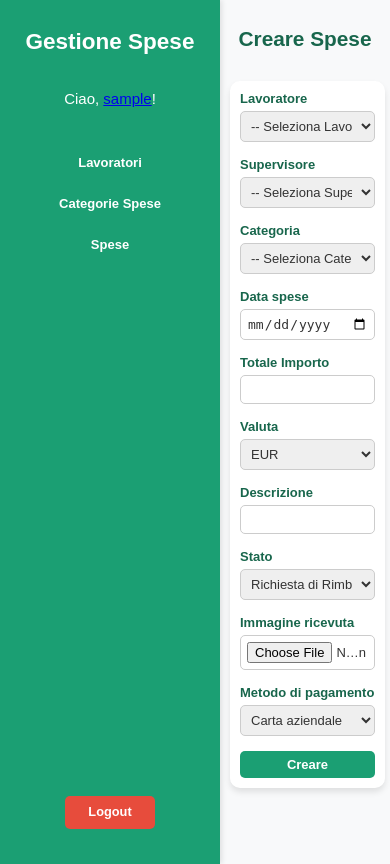
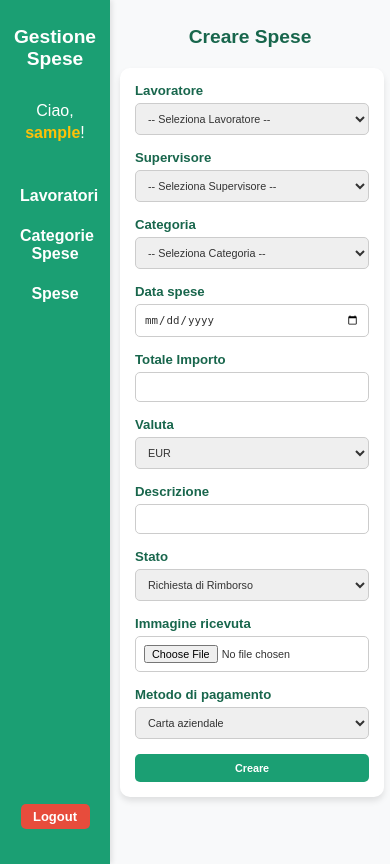
Before and after one commit to Crazilina/rapporto_spese, a Flask app: page /spese/new in a window 390 px wide. Run offline with Flask 3, Linux system fonts and the light colour scheme; the visitor is signed in with stand-in values (Sample User, id 1); data that the repository does not hold is empty; some libraries are stand-ins or nearby versions.

Commit message:
Updated CSS styles to be suitable for smaller screens like iphone, smartphone, etc

```diff
--- a/static/styles.css
+++ b/static/styles.css
@@ -10,6 +10,24 @@ body {
 .container {
     display: flex;
     height: 100vh;
+}
+
+.user-greeting {
+    font-size: 1.2rem; /* Размер шрифта для приветствия */
+    margin-bottom: 15px; /* Отступ снизу */
+    color: white; /* Цвет текста */
+    text-align: center; /* Выравнивание текста по центру */
+}
+
+.user-greeting a {
+    color: #ffc107; /* Желтый цвет для ссылки */
+    font-weight: bold; /* Жирный текст */
+    text-decoration: none; /* Убираем подчеркивание */
+}
+
+.user-greeting a:hover {
+    color: #e0a800; /* Темно-желтый цвет при наведении */
+    text-decoration: underline; /* Добавляем подчеркивание при наведении */
 }
 
 /* Сайдбар */
@@ -449,194 +467,6 @@ body {
 }
 
 
-/* Адаптация для экранов шириной менее 768px */
-@media (max-width: 768px) {
-    /* Сайдбар */
-    .sidebar {
-        width: 100px; /* Уменьшаем ширину */
-        font-size: 15px; /* Уменьшаем шрифт */
-        padding: 10px; /* Сужаем отступы */
-    }
-
-    .sidebar h2 {
-        font-size: 1.5em; /* Уменьшаем размер заголовка */
-        margin-bottom: 10px;
-    }
-
-    .sidebar ul li {
-        margin: 10px 0;
-    }
-
-    .sidebar ul li a {
-        font-size: 15px; /* Уменьшаем шрифт ссылок */
-        padding: 5px 8px; /* Уменьшаем отступы */
-    }
-
-    /* Контент */
-    .content {
-        padding: 15px; /* Уменьшаем отступы */
-    }
-
-    .content h1, .content h2 {
-        font-size: 1.5rem; /* Уменьшаем шрифт заголовков */
-    }
-
-    /* Таблицы */
-    .table-container {
-        overflow-x: auto; /* Добавляем горизонтальную прокрутку */
-    }
-
-    .table {
-        font-size: 12px; /* Уменьшаем шрифт в таблицах */
-    }
-
-    .table th,
-    .table td {
-        padding: 6px; /* Сужаем отступы внутри ячеек */
-    }
-
-    /* Кнопки */
-    .btn {
-        padding: 4px 8px; /* Уменьшаем отступы */
-        font-size: 0.8rem; /* Уменьшаем шрифт кнопок */
-    }
-
-    /* Кнопка "Aggiungi nuovo" */
-    .button-frame, .btn-success {
-        padding: 8px 16px; /* Уменьшаем отступы */
-        font-size: 0.9rem; /* Уменьшаем размер шрифта */
-    }
-
-    /* Форма */
-    .form-container {
-        width: 90%; /* Увеличиваем ширину формы */
-        padding: 15px; /* Уменьшаем отступы */
-    }
-
-    .form-label {
-        font-size: 14px; /* Уменьшаем шрифт */
-    }
-
-    .form-input {
-        font-size: 14px; /* Уменьшаем шрифт полей */
-        padding: 8px; /* Уменьшаем отступы */
-    }
-
-    .form-button {
-        font-size: 14px; /* Уменьшаем шрифт кнопки */
-        padding: 8px 12px; /* Уменьшаем отступы */
-    }
-
-    /* Карточки */
-    .card {
-        padding: 15px; /* Уменьшаем отступы */
-        max-width: 100%; /* Убираем ограничение ширины */
-    }
-
-    .card-title {
-        font-size: 20px; /* Уменьшаем размер заголовка */
-    }
-
-    .table-details th,
-    .table-details td {
-        font-size: 14px; /* Уменьшаем шрифт */
-        padding: 6px; /* Уменьшаем отступы */
-    }
-}
-
-/* Адаптация для экранов шириной менее 480px */
-@media (max-width: 480px) {
-    /* Общие настройки */
-    body {
-        font-size: 15px; /* Ещё больше уменьшаем шрифт */
-    }
-
-    /* Сайдбар */
-    .sidebar {
-        width: 80px; /* Ещё больше сужаем */
-        font-size: 15px; /* Ещё больше уменьшаем шрифт */
-        padding: 5px; /* Уменьшаем отступы */
-    }
-
-    .sidebar h2 {
-        font-size: 1rem; /* Уменьшаем заголовок */
-        margin-bottom: 5px;
-    }
-
-    .sidebar ul li a {
-        font-size: 13px; /* Ещё больше уменьшаем шрифт */
-        padding: 3px 5px; /* Уменьшаем отступы */
-    }
-
-    /* Контент */
-    .content {
-        padding: 10px; /* Уменьшаем отступы */
-    }
-
-    .content h1, .content h2 {
-        font-size: 1.3rem; /* Ещё больше уменьшаем шрифт заголовков */
-    }
-
-    /* Таблицы */
-    .table {
-        font-size: 12px; /* Уменьшаем шрифт в таблицах */
-    }
-
-    .table th,
-    .table td {
-        padding: 4px; /* Ещё больше уменьшаем отступы */
-    }
-
-    /* Кнопки */
-    .btn {
-        padding: 2px 6px; /* Ещё больше уменьшаем отступы */
-        font-size: 0.8rem; /* Уменьшаем шрифт кнопок */
-        min-width: 50px; /* Уменьшаем минимальную ширину */
-    }
-
-    /* Кнопка "Aggiungi nuovo" */
-    .button-frame, .btn-success {
-        padding: 6px 12px; /* Ещё больше уменьшаем отступы */
-        font-size: 0.6rem; /* Ещё больше уменьшаем размер шрифта */
-    }
-
-    /* Форма */
-    .form-container {
-        width: 90%; /* Растягиваем форму */
-        padding: 10px; /* Уменьшаем отступы */
-    }
-
-    .form-label {
-        font-size: 13px; /* Ещё больше уменьшаем шрифт */
-    }
-
-    .form-input {
-        font-size: 13px; /* Ещё больше уменьшаем шрифт в полях */
-        padding: 6px; /* Уменьшаем отступы */
-    }
-
-    .form-button {
-        font-size: 13px; /* Уменьшаем шрифт кнопки */
-        padding: 6px 10px; /* Уменьшаем отступы */
-    }
-
-    /* Карточки */
-    .card {
-        padding: 10px; /* Уменьшаем отступы */
-    }
-
-    .card-title {
-        font-size: 15px; /* Уменьшаем размер заголовка */
-    }
-
-    .table-details th,
-    .table-details td {
-        font-size: 13px; /* Уменьшаем шрифт */
-        padding: 4px; /* Уменьшаем отступы */
-    }
-}
-
-
 /* Общие стили для ссылок */
 .file-link {
     display: inline-block;
@@ -951,3 +726,264 @@ body {
     background-color: #e0a800; /* Тёмно-жёлтый при наведении */
     color: white;
 }
+
+
+/* Стили для экранов шириной до 768px (например, iPhone) */
+@media only screen and (max-width: 768px) {
+
+    /* Центрирование кнопки "Aggiungi Nuovo" */
+    .add-btn-container {
+        text-align: center; /* Центрируем кнопку */
+        margin: 12px 0; /* Уменьшаем отступы сверху и снизу */
+    }
+
+    .add-btn-container .button-frame {
+        font-size: 0.75rem; /* Уменьшаем размер текста */
+        padding: 6px 13px; /* Уменьшаем внутренние отступы */
+        border-radius: 7px; /* Уменьшаем радиус закругления */
+    }
+
+    .auth-buttons a {
+        padding: 6px 12px; /* Уменьшаем отступы */
+        font-size: 0.9rem; /* Уменьшаем размер текста */
+    }
+
+    /* Баннер */
+    .banner {
+        padding: 10px;
+        height: 400px; /* Уменьшаем высоту баннера */
+    }
+    .banner div {
+        font-size: 1.2rem;
+        padding: 10px;
+    }
+
+    .banner h1 {
+        font-size: 1.9rem; /* Уменьшаем размер текста */
+    }
+
+    .banner p {
+        font-size: 1rem; /* Уменьшаем размер текста */
+        margin: 5px 0 0;
+        word-wrap: break-word; /* Перенос текста */
+    }
+
+    /* Общий стиль */
+    body {
+        font-size: 12px; /* Уменьшение общего размера шрифта */
+        text-align: left; /* Текст выравнивается влево */
+    }
+
+    /* Кнопки */
+    .btn {
+        padding: 6px 12px; /* Уменьшаем отступы */
+        font-size: 13px; /* Уменьшаем размер шрифта */
+        min-width: 45px; /* Минимальная ширина кнопки */
+    }
+    .btn-outline-info,
+    .btn-outline-warning,
+    .btn-outline-danger,
+    .btn-secondary {
+        font-size: 0.8rem; /* Уменьшаем текст кнопок */
+        padding: 4px 10px; /* Уменьшаем внутренние отступы */
+        border-radius: 4px; /* Закругляем углы */
+    }
+
+    /* Карточки */
+    .card {
+        width: 95%; /* Уменьшение ширины карточки */
+        margin: auto; /* Центрируем карточку */
+        padding: 7px; /* Уменьшаем отступы */
+        word-wrap: break-word; /* Перенос текста */
+    }
+
+    .card-title {
+        font-size: 1.0em; /* Уменьшаем размер заголовка */
+    }
+
+    .card-actions {
+        display: flex; /* Flexbox для выравнивания кнопок */
+        flex-wrap: wrap; /* Кнопки переносятся */
+        justify-content: center; /* Центрируем кнопки */
+        gap: 8px; /* Промежуток между кнопками */
+        margin-top: 10px; /* Отступ сверху */
+        word-wrap: break-word; /* Перенос текста */
+    }
+
+    .card-actions .btn {
+        font-size: 0.9rem; /* Уменьшаем размер кнопок */
+        padding: 4px 8px; /* Уменьшаем отступы */
+        min-width: 70px; /* Минимальная ширина кнопок */
+    }
+
+    /* Общий контейнер текста */
+    .content {
+        padding: 10px; /* Добавляем внутренние отступы */
+    }
+
+    /* Центрирование текста */
+    .content h2,
+    .content p {
+        text-align: center; /* Выравниваем текст по центру */
+    }
+
+    .file-link {
+        width: 80%;
+    }
+    .flash-messages {
+        font-size: 0.85rem; /* Уменьшаем размер текста сообщений */
+        padding: 10px; /* Уменьшаем отступы */
+    }
+
+    /* Форма создания/редактирования */
+    .form-container {
+        width: 90%; /* Уменьшаем ширину формы */
+        margin: 20px auto; /* Центрируем форму с меньшими отступами */
+        padding: 15px; /* Уменьшаем внутренние отступы */
+    }
+
+    .form-label {
+        font-size: 1.1em; /* Уменьшаем размер текста метки */
+    }
+
+    .form-input {
+        padding: 8px; /* Уменьшаем отступы */
+        font-size: 0.9em; /* Уменьшаем размер текста */
+    }
+
+    .form-button {
+        padding: 8px; /* Уменьшаем отступы */
+        font-size: 0.9em; /* Уменьшаем размер текста */
+    }
+
+    .form-title{
+        font-size: 1.2rem; /* Уменьшаем размер шрифта заголовка */
+    }
+
+    /* Стили для заголовка и текста */
+    h2 {
+        font-size: 1.2rem; /* Уменьшаем размер шрифта заголовка */
+        margin-bottom: 10px; /* Уменьшаем отступ снизу */
+    }
+
+    .header-title h1 {
+        font-size: 1.0rem; /* Уменьшаем размер заголовка */
+    }
+
+    p {
+        font-size: 1rem; /* Уменьшаем размер шрифта текста */
+        line-height: 1.4; /* Улучшаем читаемость */
+        margin: 10px 15px; /* Добавляем отступы */
+        text-align: center;
+    }
+
+
+    /* Уменьшаем кнопки пагинации */
+    .pagination .btn {
+        font-size: 0.8rem; /* Уменьшаем размер текста */
+        padding: 5px 10px; /* Уменьшаем внутренние отступы */
+        border-radius: 3px; /* Уменьшаем радиус */
+        margin: 2px; /* Уменьшаем отступы между кнопками */
+        display: flex;
+    }
+
+    /* Центрируем пагинацию внутри карточки контента */
+    .pagination {
+        display: flex;
+        justify-content: center; /* Центрируем кнопки пагинации */
+        margin: 10px auto; /* Добавляем отступ сверху и снизу */
+        max-width: 300px; /* Ограничиваем ширину пагинации */
+    }
+
+    /* Профиль и контейнеры */
+    .profile-container, .users-container {
+        max-width: 100%; /* Делаем ширину адаптивной */
+        padding: 10px; /* Уменьшаем отступы */
+    }
+
+    .profile-details li {
+        font-size: 0.9em; /* Уменьшаем размер текста */
+        text-align: center;
+    }
+
+    /* Уменьшаем кнопки в разделе профиля */
+    .profile-actions .btn {
+        font-size: 0.8rem; /* Уменьшаем размер текста */
+        padding: 7px 12px; /* Уменьшаем внутренние отступы */
+        border-radius: 4px; /* Уменьшаем радиус */
+        display: flex; /* Включаем Flexbox */
+        justify-content: center; /* Центрируем по горизонтали */
+        gap: 8px; /* Промежуток между кнопками */
+        margin-top: 8px; /* Отступ сверху */
+    }
+
+
+    /* Сайдбар */
+    .sidebar {
+        width: 90px; /* Уменьшаем ширину сайдбара */
+        padding: 10px; /* Уменьшаем отступы внутри */
+        font-size: 1.0rem;
+    }
+
+    .sidebar h1 {
+        font-size: 1.2em; /* Уменьшаем размер заголовка */
+        text-align: center;
+    }
+
+    .sidebar ul li a {
+        font-size: 1.0em; /* Уменьшаем размер текста ссылок */
+        padding: 6px 10px; /* Уменьшаем отступы */
+        text-align: center;
+    }
+
+    /* Таблица */
+    .table {
+        width: 100%; /* Таблица занимает всю ширину */
+        table-layout: auto; /* Автоматическая ширина колонок */
+    }
+
+    .table-container {
+        overflow-x: auto; /* Включаем горизонтальную прокрутку, если таблица не помещается */
+        overflow-y: auto;
+    }
+
+    .table th, .table td {
+        text-align: center; /* Выравниваем текст по центру */
+        padding: 5px; /* Уменьшаем отступы */
+        font-size: 0.9rem; /* Уменьшаем размер текста */
+        white-space: nowrap; /* Запрещаем перенос строк */
+    }
+
+    .table-details th,
+    .table-details td {
+        font-size: 0.8rem; /* Уменьшаем текст в таблице */
+        padding: 6px; /* Уменьшаем внутренние отступы */
+        word-wrap: break-word; /* Перенос длинного текста */
+        word-break: break-word; /* Перенос длинных слов */
+        overflow-wrap: break-word; /* Альтернатива для переносов */
+        text-align: left;
+        vertical-align: top; /* Выравниваем содержимое сверху */
+        white-space: normal; /* Разрешаем перенос строк */
+    }
+
+    .table-details th {
+        width: 43%; /* Устанавливаем ширину заголовков */
+        font-weight: bold; /* Жирный текст для заголовков */
+        color: #18664c; /* Цвет заголовков */
+    }
+
+    .table-details td {
+        width: 57%; /* Устанавливаем ширину данных */
+        background-color: #f9f9f9; /* Фоновый цвет для данных */
+    }
+
+    .user-greeting {
+        font-size: 1rem; /* Уменьшаем размер шрифта */
+        margin-bottom: 10px; /* Уменьшаем отступ */
+        text-align: center; /* Выравнивание текста по центру сохраняем */
+    }
+
+    .user-greeting a {
+        font-size: 1rem; /* Уменьшаем размер ссылки */
+    }
+}
```
Also changed, not shown: other parts of static/styles.css (+0 -55 lines).
